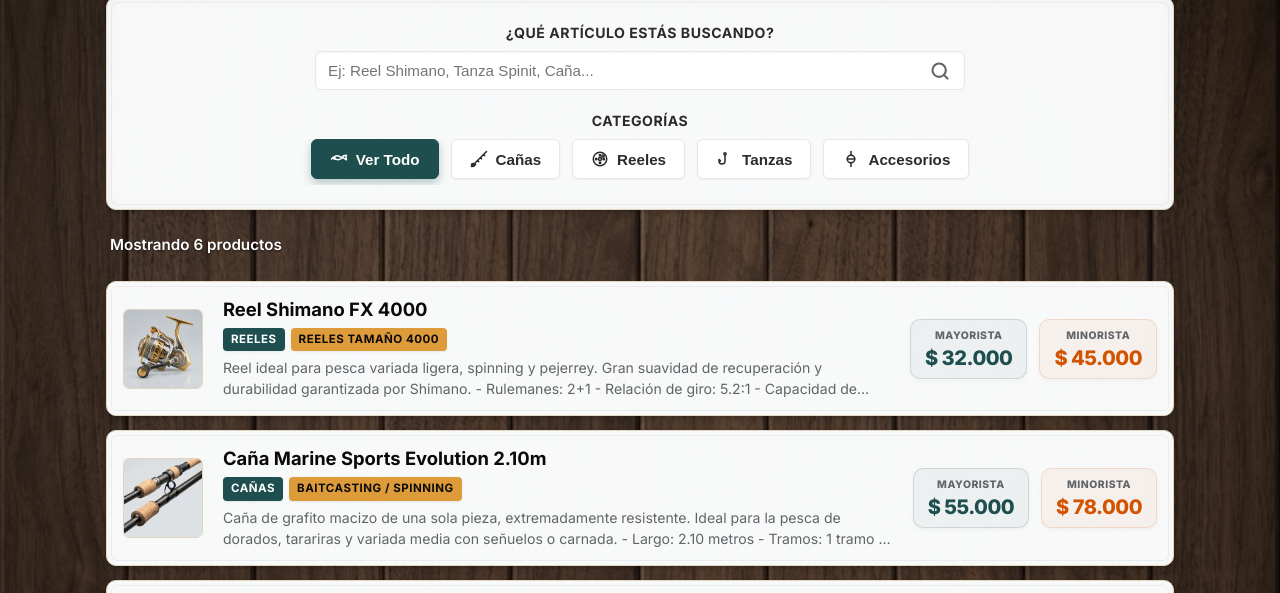
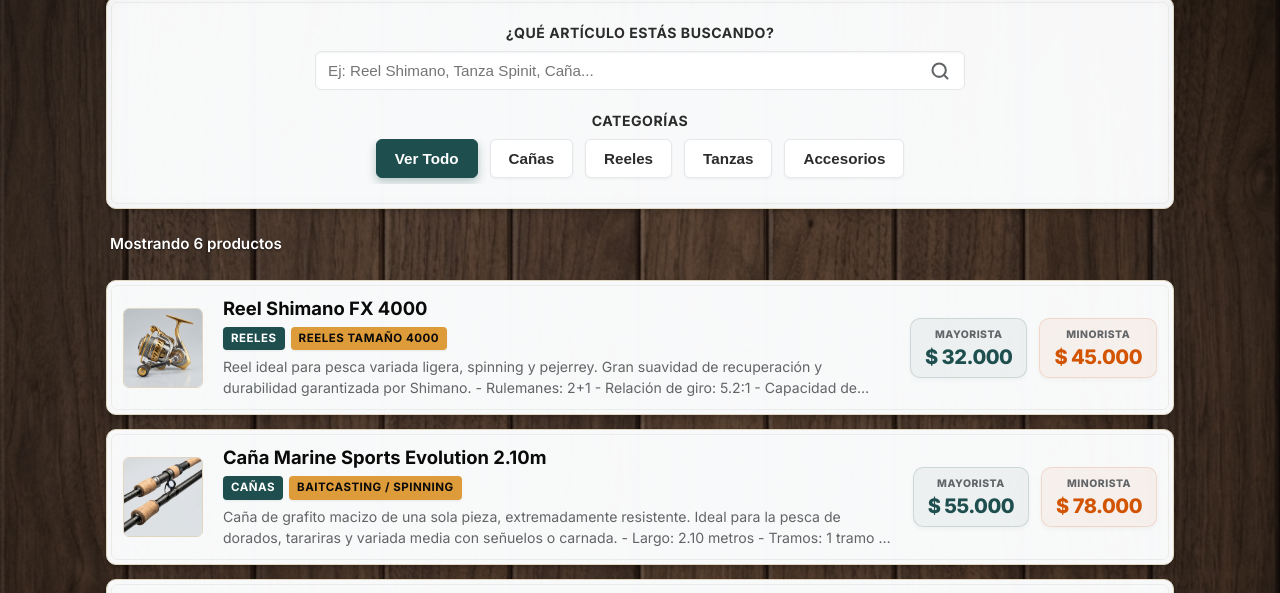
Before and after one commit to nicosubealanube/chimicatalog, a website: page index.html in a window 1280 px wide. Shown: the part 191-784 px from the top of the page. Drawn offline with Linux system fonts and the light colour scheme; no server answers.

Commit message:
Remove category icons and center text in tabs

```diff
--- a/app.js
+++ b/app.js
@@ -441,28 +441,13 @@
 function renderCategoryTabs() {
   let html = `
     <button class="tab-btn ${state.currentCategory === 'all' ? 'active' : ''}" data-category="all">
-      <svg xmlns="http://www.w3.org/2000/svg" viewBox="0 0 24 24" fill="none" stroke="currentColor" stroke-width="2" stroke-linecap="round" stroke-linejoin="round" class="tab-icon"><path d="M2 12c4-5 9-5 13-2c2-2 4-3 7-3c-1 2-1 4 0 6c-2-1-4-2-5-3c-4 4-9 4-13 0z" /><circle cx="6" cy="11" r="1" /></svg>
       <span>Ver Todo</span>
     </button>
   `;
 
   Object.keys(categories).forEach(cat => {
-    let iconSvg = '';
-    if (cat === "Cañas") {
-      iconSvg = `<path d="M2 22L22 2M6 18l1.5 1.5M10 14l1.5 1.5M14 10l1.5 1.5M18 6l1.5 1.5" /><circle cx="4" cy="20" r="2" /><path d="M3 21l1.5-1.5" />`;
-    } else if (cat === "Reeles") {
-      iconSvg = `<circle cx="12" cy="12" r="9" /><circle cx="12" cy="12" r="2" /><circle cx="12" cy="7" r="1" fill="currentColor" /><circle cx="12" cy="17" r="1" fill="currentColor" /><circle cx="7" cy="12" r="1" fill="currentColor" /><circle cx="17" cy="12" r="1" fill="currentColor" /><circle cx="16" cy="8" r="1.5" />`;
-    } else if (cat === "Tanzas") {
-      iconSvg = `<circle cx="12" cy="5" r="1.5" /><path d="M12 6.5v8a4 4 0 0 1-8 0v-2l2 2" />`;
-    } else if (cat === "Accesorios") {
-      iconSvg = `<circle cx="12" cy="12" r="5" /><line x1="12" y1="7" x2="12" y2="2" /><line x1="12" y1="17" x2="12" y2="22" /><line x1="7" y1="12" x2="17" y2="12" />`;
-    } else {
-      iconSvg = `<circle cx="12" cy="12" r="10"></circle><line x1="12" y1="8" x2="12" y2="16"></line><line x1="8" y1="12" x2="16" y2="12"></line>`;
-    }
-
     html += `
       <button class="tab-btn ${state.currentCategory === cat ? 'active' : ''}" data-category="${cat}">
-        <svg xmlns="http://www.w3.org/2000/svg" viewBox="0 0 24 24" fill="none" stroke="currentColor" stroke-width="2" stroke-linecap="round" stroke-linejoin="round" class="tab-icon">${iconSvg}</svg>
         <span>${cat}</span>
       </button>
     `;
--- a/styles.css
+++ b/styles.css
@@ -390,7 +390,7 @@
   cursor: pointer;
   display: flex;
   align-items: center;
-  gap: 8px;
+  justify-content: center;
   transition: all var(--transition-fast);
   white-space: nowrap;
   box-shadow: var(--shadow-sm);
```
